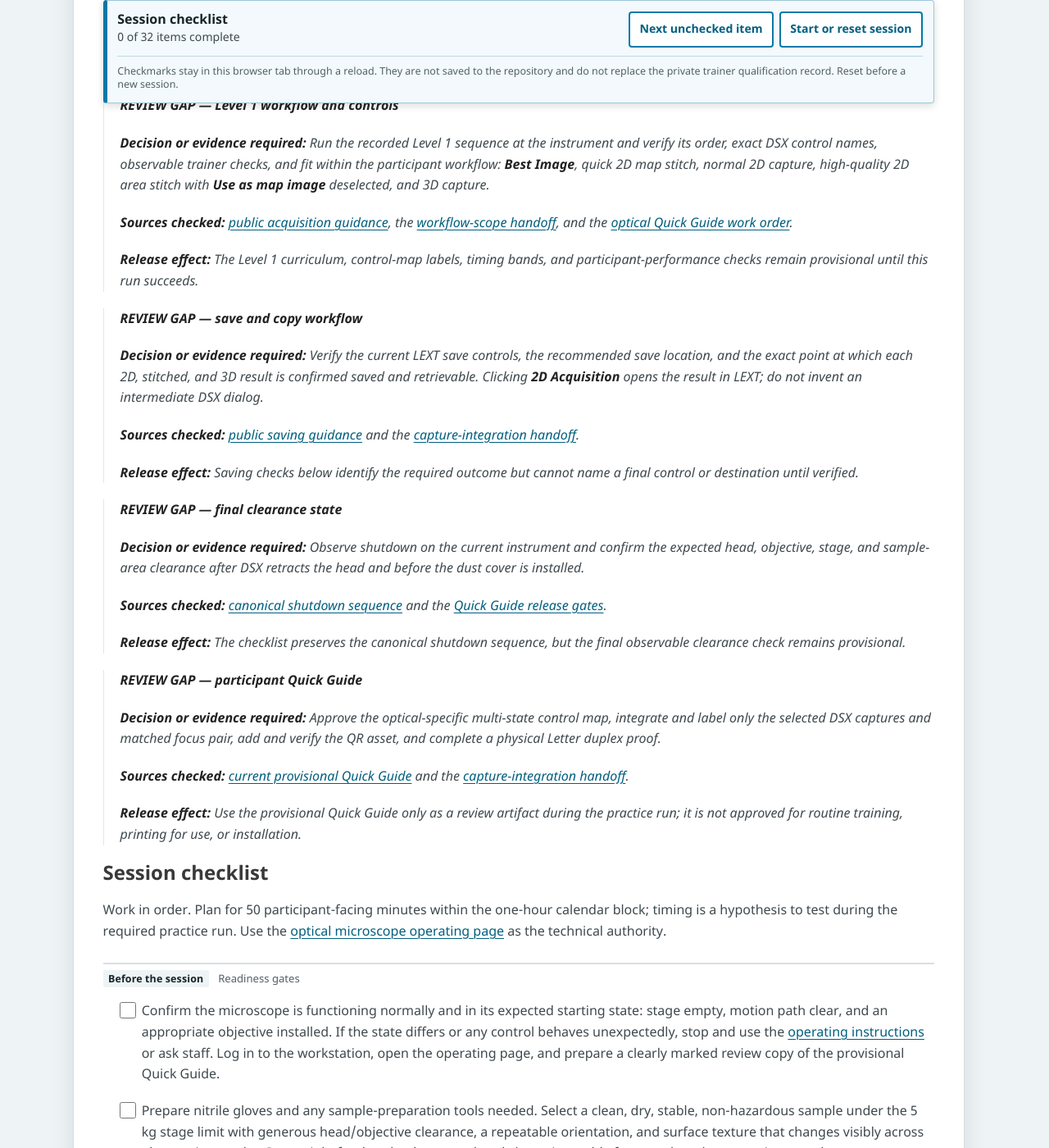
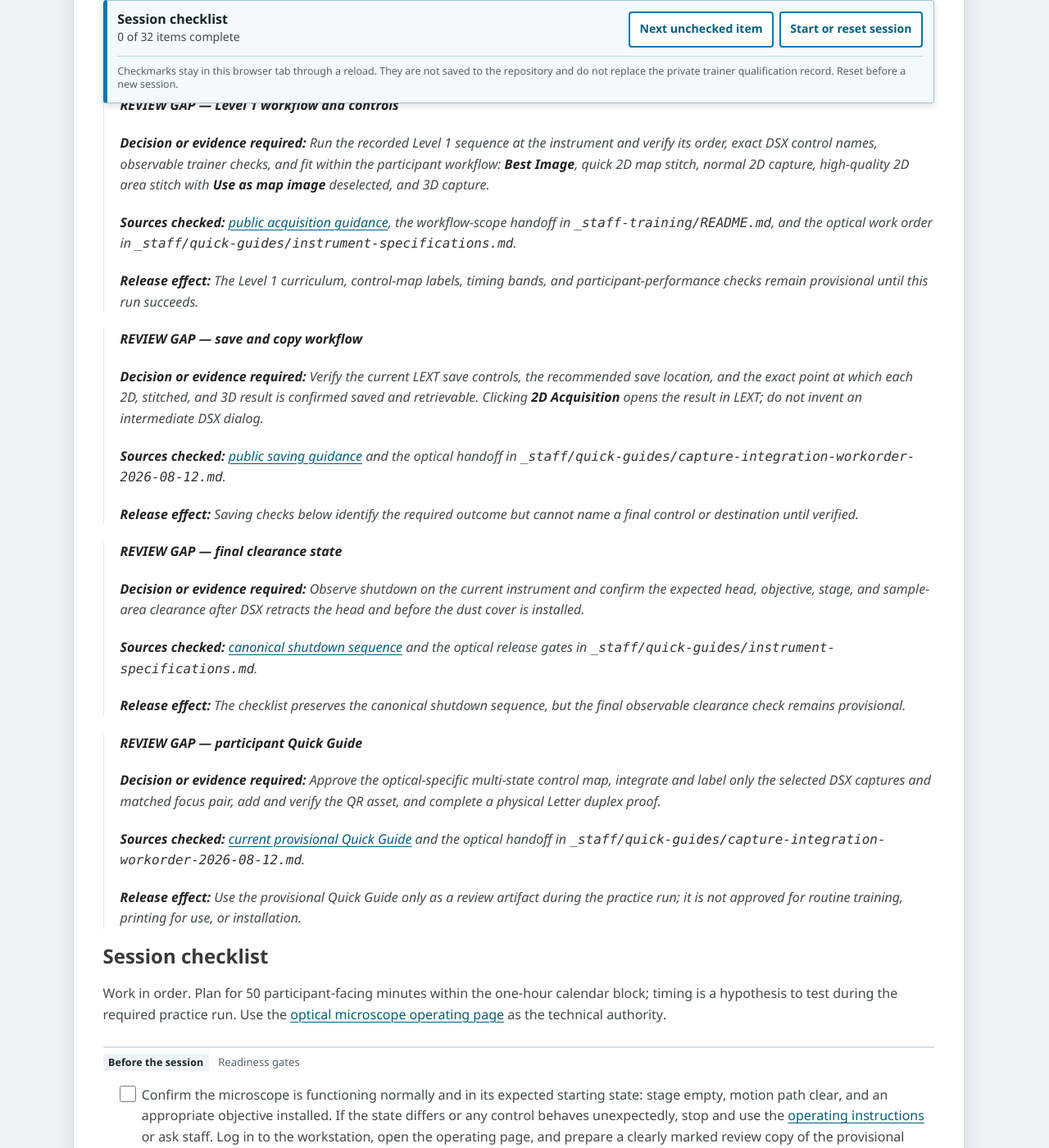
Before and after one commit to MIT-DMSE-Breakerspace/MIT-DMSE-Breakerspace.github.io, a Jekyll site: the page built from _staff-training/optical.md, in a window 1280 px wide and 1400 px high, scrolled down 451 px. Shown: the whole window at 82% size. Built offline with Jekyll 4.4.1, drawn with Linux system fonts in a browser that asks for light colours.

Commit message:
Fix optical trainer handoff references

```diff
--- a/_staff-training/optical.md
+++ b/_staff-training/optical.md
@@ -25,7 +25,7 @@
 >
 > **Decision or evidence required:** Run the recorded Level 1 sequence at the instrument and verify its order, exact DSX control names, observable trainer checks, and fit within the participant workflow: **Best Image**, quick 2D map stitch, normal 2D capture, high-quality 2D area stitch with **Use as map image** deselected, and 3D capture.
 >
-> **Sources checked:** [public acquisition guidance]({% link instruments/optical.md %}#acquisition), the [workflow-scope handoff](README.md#workflow-scope-handoff--updated-2026-08-10), and the [optical Quick Guide work order](../_staff/quick-guides/instrument-specifications.md#olympus-dsx-1000-digital-optical-microscope).
+> **Sources checked:** [public acquisition guidance]({% link instruments/optical.md %}#acquisition), the workflow-scope handoff in `_staff-training/README.md`, and the optical work order in `_staff/quick-guides/instrument-specifications.md`.
 >
 > **Release effect:** The Level 1 curriculum, control-map labels, timing bands, and participant-performance checks remain provisional until this run succeeds.
 
@@ -33,7 +33,7 @@
 >
 > **Decision or evidence required:** Verify the current LEXT save controls, the recommended save location, and the exact point at which each 2D, stitched, and 3D result is confirmed saved and retrievable. Clicking **2D Acquisition** opens the result in LEXT; do not invent an intermediate DSX dialog.
 >
-> **Sources checked:** [public saving guidance]({% link instruments/optical.md %}#data) and the [capture-integration handoff](../_staff/quick-guides/capture-integration-workorder-2026-08-12.md#olympus-dsx-1000-digital-optical-microscope).
+> **Sources checked:** [public saving guidance]({% link instruments/optical.md %}#data) and the optical handoff in `_staff/quick-guides/capture-integration-workorder-2026-08-12.md`.
 >
 > **Release effect:** Saving checks below identify the required outcome but cannot name a final control or destination until verified.
 
@@ -41,7 +41,7 @@
 >
 > **Decision or evidence required:** Observe shutdown on the current instrument and confirm the expected head, objective, stage, and sample-area clearance after DSX retracts the head and before the dust cover is installed.
 >
-> **Sources checked:** [canonical shutdown sequence]({% link instruments/optical.md %}#shutdown) and the [Quick Guide release gates](../_staff/quick-guides/instrument-specifications.md#olympus-dsx-1000-digital-optical-microscope).
+> **Sources checked:** [canonical shutdown sequence]({% link instruments/optical.md %}#shutdown) and the optical release gates in `_staff/quick-guides/instrument-specifications.md`.
 >
 > **Release effect:** The checklist preserves the canonical shutdown sequence, but the final observable clearance check remains provisional.
 
@@ -49,7 +49,7 @@
 >
 > **Decision or evidence required:** Approve the optical-specific multi-state control map, integrate and label only the selected DSX captures and matched focus pair, add and verify the QR asset, and complete a physical Letter duplex proof.
 >
-> **Sources checked:** [current provisional Quick Guide]({% link quick-guides/optical.md %}) and the [capture-integration handoff](../_staff/quick-guides/capture-integration-workorder-2026-08-12.md#olympus-dsx-1000-digital-optical-microscope).
+> **Sources checked:** [current provisional Quick Guide]({% link quick-guides/optical.md %}) and the optical handoff in `_staff/quick-guides/capture-integration-workorder-2026-08-12.md`.
 >
 > **Release effect:** Use the provisional Quick Guide only as a review artifact during the practice run; it is not approved for routine training, printing for use, or installation.
 
```
